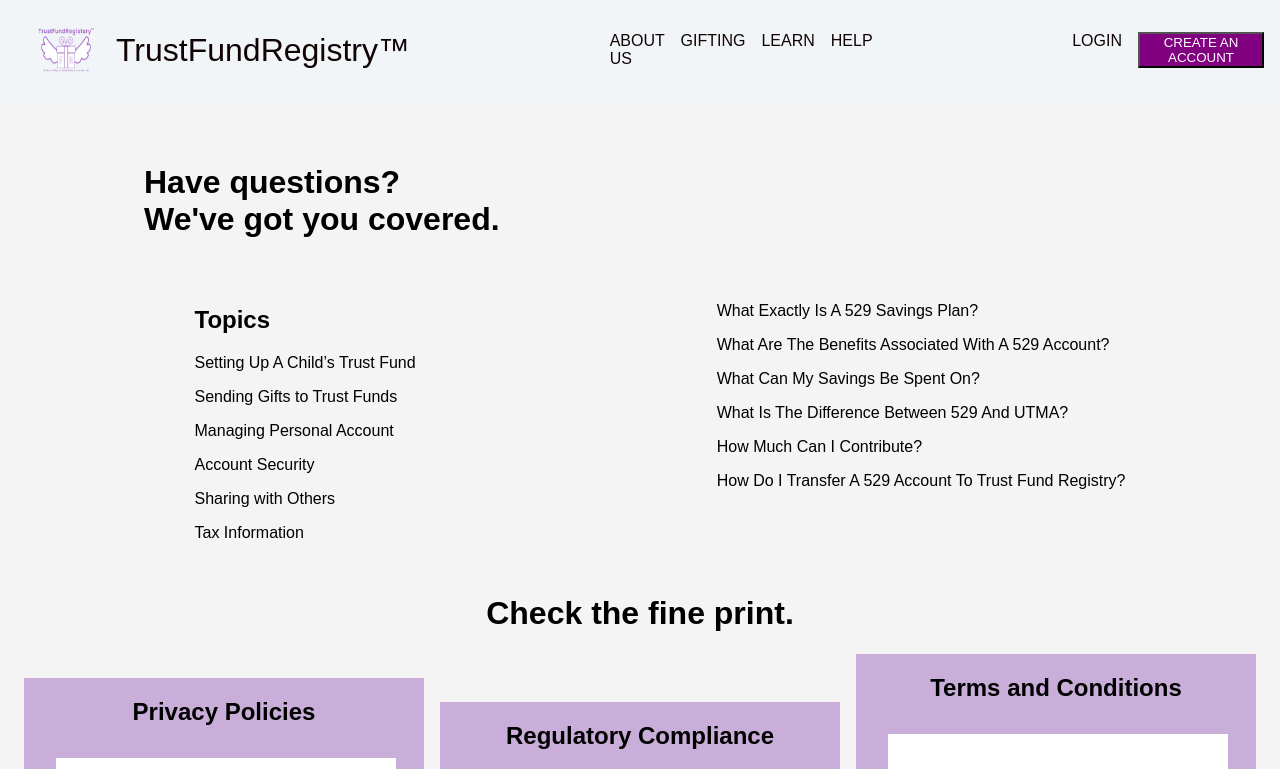
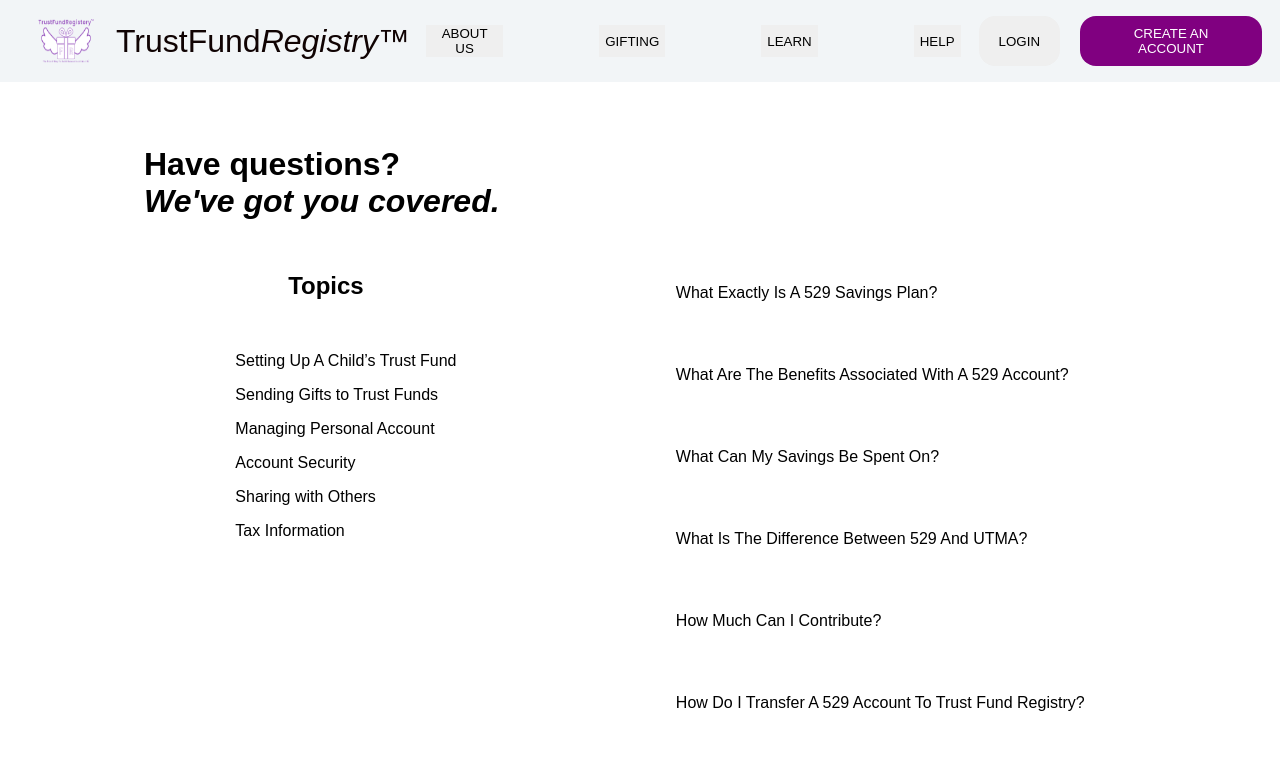
Before and after one commit to Runwei-Hesham/FAQ-Page, a React (Create React App) app in the folder faq/: page / in a window 1280 px wide. Shown: the top 769 px of the page. Built offline with nearby package versions, Linux system fonts and the light colour scheme.

Commit message:
FIX: Alignment, Fonts, Text Styling

```diff
--- a/faq/src/components/Faq.jsx
+++ b/faq/src/components/Faq.jsx
@@ -6,17 +6,19 @@
 import jpmorgan from "../Gallery/companies/Jpmorgan.png";
 import background from "../Gallery/backgroundimages/background-ai-brush-removebg-xc4tv3hi.png";
 import chatlogo from "../Gallery/chatlogo/image.png";
+import sidecolor from "../Gallery/backgroundimages/image copy 3.png";
 function Faq() {
   return (
     <div className=".center-column">
       <div className="center-padding">
         <div className="faq-text">
-          <h1>Have questions?</h1>
-          <h1>We've got you covered.</h1>
+          <h1 >Have questions?</h1>
+          <h1 style={{ fontStyle: "italic" }}>We've got you covered.</h1>
         </div>
         <div className="faqs">
+          <div className="topic">
+            <h2>Topics</h2>
             <ul>
-            <h2>Topics</h2>
               <p>Setting Up A Child’s Trust Fund</p>
               <p>Sending Gifts to Trust Funds</p>
               <p>Managing Personal Account</p>
@@ -24,6 +26,8 @@
               <p>Sharing with Others</p>
               <p>Tax Information</p>
             </ul>
+          </div>
+          <div className="questions">
             <ul>
               <p>What Exactly Is A 529 Savings Plan?</p>
               <p>What Are The Benefits Associated With A 529 Account?</p>
@@ -32,6 +36,7 @@
               <p>How Much Can I Contribute?</p>
               <p>How Do I Transfer A 529 Account To Trust Fund Registry? </p>
             </ul>
+          </div>
         </div>
         <div className="center">
           <h1>Check the fine print.</h1>
@@ -136,7 +141,7 @@
         </div>
 
         <div className="center margin1">
-          <h1 style={{ margin: 0,fontSize: "50px" }}>
+          <h1 style={{ margin: 0, fontSize: "50px" }}>
             20,000+ families and children <br /> are investing with us.
           </h1>
         </div>
@@ -176,7 +181,9 @@
             <p>Help Center</p>
           </ul>
           <ul>
-            <h4>TrustFund Registry™</h4>
+            <h4>
+              TrustFund <i>Registry™</i>
+            </h4>
           </ul>
           <ul>
             <p>Education</p>
@@ -185,7 +192,7 @@
           </ul>
         </div>
         <div className="divider"></div>
-        <div className="center-column">
+        <div className="center-column-footer">
           <div className="image-container">
             <img src={logo} alt="Social media links"></img>
           </div>
--- a/faq/src/components/NavBar.jsx
+++ b/faq/src/components/NavBar.jsx
@@ -5,21 +5,18 @@
   return (
     <nav className="nav">
       <div className="site-title">
-        <img src={trustfundregistrylogo}></img>TrustFundRegistry™
+        <img src={trustfundregistrylogo}></img>TrustFund  <i>Registry™</i>
       </div>
       <ul>
-        <li>ABOUT US</li>
-        <li>GIFTING</li>
-        <li>LEARN</li>
-        <li>HELP</li>
+        <button>ABOUT US</button>
+        <button>GIFTING</button>
+        <button>LEARN</button>
+        <button>HELP</button>
       </ul>
-
-      <ul>
-        <li>LOGIN</li>
-        <li>
-          <button className="btn-purple">CREATE AN ACCOUNT</button>
-        </li>
-      </ul>
+      <div className="auth-buttons">
+        <button>LOGIN</button>
+        <button className="btn-purple" style={{color: "white"}}>CREATE AN ACCOUNT</button>
+      </div>
     </nav>
   );
 }
--- a/faq/src/css/faq.css
+++ b/faq/src/css/faq.css
@@ -2,7 +2,7 @@
   font-family: Poppins, sans-serif;
   margin: 0;
   padding: 0;
-  background-color: #f4f4f4;
+  background-color: #ffffff;
 }
 
 .items {
@@ -13,9 +13,13 @@
   display: flex;
   flex-direction: row; /* Change flex-direction to row */
   gap: 1rem;
-  justify-content: space-around;
+  justify-content: space-evenly;
+  align-items: start;
 }
 
+.faqs ul{
+    gap: 1rem;
+}
 .faq-text {
   display: flex;
   padding: 2rem;
@@ -55,11 +59,13 @@
 }
 
 .center-right {
-  display: flex;
-  flex-direction: column;
-  float: inline-end;
-  margin-right: 6rem;
-  margin-top: 6rem;
+    display: flex;
+    width: -webkit-fill-available;
+    flex-direction: column;
+    float: inline-end;
+    margin-right: 6rem;
+    margin-top: 3rem;
+    align-items: flex-end;
 }
 
 .center-right img {
@@ -136,6 +142,13 @@
   /* text-align: center; */
 }
 
+.center-column-footer {
+    display: flex;
+    flex-direction: column;
+    justify-content: center;
+    align-items: center;
+    gap: 1rem;
+}
 .footer ul {
   padding: 4rem;
   margin: 0;
@@ -206,3 +219,30 @@
   height: 100%;
   object-fit: fill; /* Ensures the image covers the container while maintaining its aspect ratio */
 }
+
+.topic{
+  display: flex;
+  flex-direction: column;
+  justify-content: center;
+}
+
+.topic h2{
+  text-align: center;
+}
+
+.questions{
+  display: flex;
+  flex-direction: column;
+  justify-content: center;
+}
+
+.questions ul{
+  display: flex;
+  flex-direction: column;
+  gap: 2rem;
+}
+
+.questions p{
+  display: flex;
+  flex-direction: row;
+}
--- a/faq/src/css/styles.css
+++ b/faq/src/css/styles.css
@@ -2,18 +2,15 @@
   box-sizing: border-box;
 }
 
-body {
-  margin: 0;
-}
-
 .nav {
-    background-color: #F2F5F7;
+  background-color: #f2f5f7;
   color: rgb(16, 3, 3);
   display: flex;
-    justify-content: center;
+  justify-content: space-between;
   align-items: center;
-    gap: 16%;
   padding: 0 1rem;
+  gap: 1rem;
+  height: 82px;
 }
 
 .site-title {
@@ -24,21 +21,25 @@
   align-items: center;
 }
 
-.site-title img{
+.site-title img {
   width: 100px;
   height: 100px;
   object-fit: fill;
+}
 
+.nav button {
+  border: none;
+  color: black;
 }
-.nav ul{
+.nav ul {
   padding: 0;
   margin: 0;
-    list-style:none;
+  list-style: none;
   display: flex;
-    gap: 1rem;
+  gap: 6rem;
 }
 
-.nav li{
+.nav li {
   width: auto;
 }
 .nav a {
@@ -47,7 +48,7 @@
   height: 100%;
   display: flex;
   align-items: center;
-    padding: .25rem;
+  padding: 0.25rem;
 }
 
 .nav li.active {
@@ -61,5 +62,20 @@
 .btn-purple {
   background-color: purple;
   color: white;
+}
 
+.auth-buttons {
+  display: flex;
+  gap: 1rem;
 }
+
+.auth-buttons button {
+  border: none;
+  padding: 10px 20px;
+  text-align: center;
+  text-decoration: none;
+  display: inline-block;
+  margin: 4px 2px;
+  cursor: pointer;
+  border-radius: 16px;
+}
```
Lines whose indentation alone changed are shown as unchanged.
